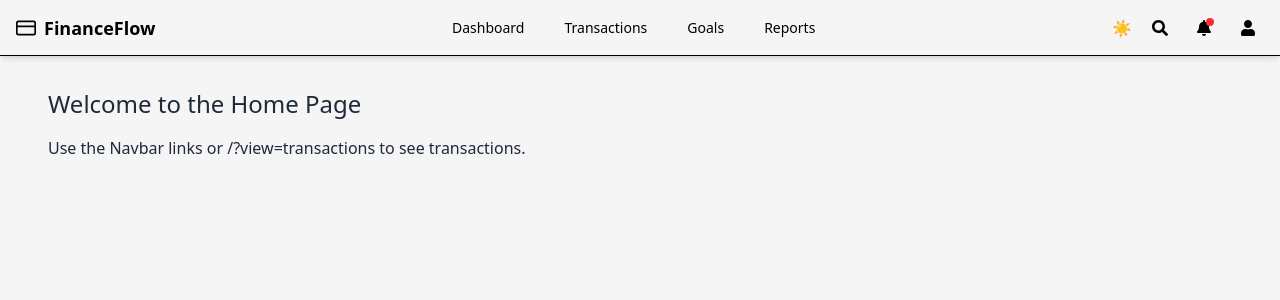
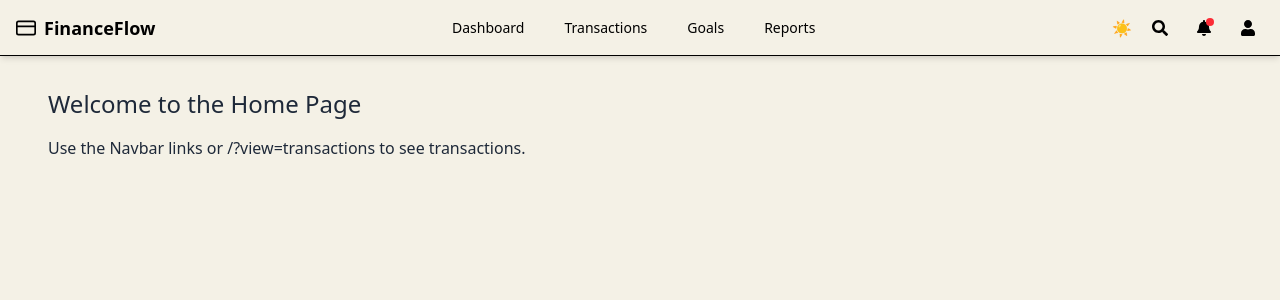
Before and after one commit to SalilMonga/BudgetWise_AI_expense_tracker, a Next.js app in the folder budget-wise/: page / in a window 1280 px wide. Shown: the top 300 px of the page. Built offline with nearby package versions, Linux system fonts and the light colour scheme.

Commit message:
chore: fixed light and dark mode issue

```diff
--- a/budget-wise/package.json
+++ b/budget-wise/package.json
@@ -15,7 +15,6 @@
     "@nivo/pie": "^0.88.0",
     "lucide-react": "^0.507.0",
     "next": "15.2.0",
-    "next-theme": "^0.1.5",
     "next-themes": "^0.4.6",
     "react": "^19.0.0",
     "react-dom": "^19.0.0",
--- a/budget-wise/src/app/components/Goals/GoalsPage.tsx
+++ b/budget-wise/src/app/components/Goals/GoalsPage.tsx
@@ -72,7 +72,7 @@ export default function GoalsView() {
         </h2>
         <button
           onClick={() => setShowAddGoal(true)}
-          className="bg-purple-500 hover:bg-purple-600 text-white px-6 py-2 rounded-full shadow-md transition"
+          className="bg-[var(--fill)] hover:bg-[var(--fill-hover)] text-white px-6 py-2 rounded-full shadow-md transition"
         >
           + Add Goal
         </button>
--- a/budget-wise/src/app/components/Goals/ui/ProgressBar.tsx
+++ b/budget-wise/src/app/components/Goals/ui/ProgressBar.tsx
@@ -10,9 +10,13 @@ export default function GoalProgressBar({ savedAmount, targetAmount }: Props) {
     targetAmount > 0 ? Math.min((savedAmount / targetAmount) * 100, 100) : 0;
 
   return (
-    <div className="w-full bg-gray-200 dark:bg-gray-700 rounded-full h-3 overflow-hidden">
+    <div className="w-full bg-[var(--background)] border border-[var(--text-dark)] rounded-full h-3 overflow-hidden">
       <div
-        className="h-full bg-purple-500 transition-all duration-300 ease-in-out"
+        className="
+          h-full
+          bg-[var(--fill)]
+          transition-all duration-300 ease-in-out
+        "
         style={{ width: `${pct}%` }}
       />
     </div>
--- a/budget-wise/src/app/globals.css
+++ b/budget-wise/src/app/globals.css
@@ -8,8 +8,8 @@
 :root {
   --primary-purple: #7f5af0;
 
-  --background: #ffffff;
-  --background-gray: #f5f5f5;
+  --background: #faf8f0;
+  --background-gray: #f4f1e6;
   --text-light: #111827;
   --text-dark: #6b7280;
 
@@ -17,7 +17,8 @@
   --red: #dc2626;
   --yellow: #facc15;
   --blue: #2563eb;
-  --orange: #f97316;
+  --fill: #f97316;
+  --fill-hover: #ea580c;
 }
 
 html,
@@ -31,4 +32,6 @@ html.dark {
   --background-gray: #1a1a1a;
   --text-light: #e5e7eb;
   --text-dark: #9ca3af;
+  --fill: var(--primary-purple);
+  --fill-hover: #6241c6;
 }
```
